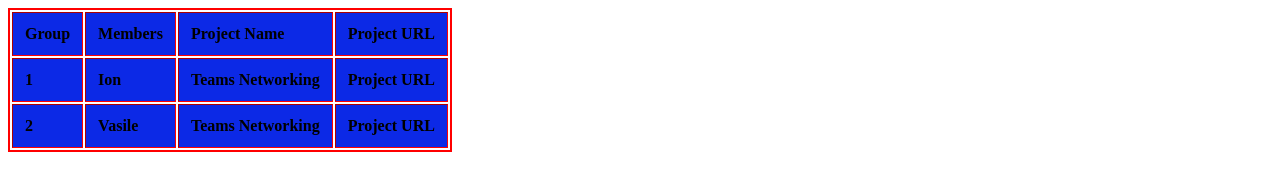
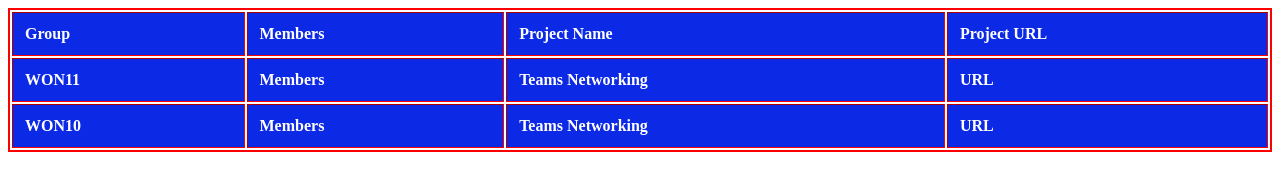
Before and after one commit to Mihai2702/Team-Networking, a plain HTML site: page index.html in a window 1280 px wide. Drawn offline with Linux system fonts and the light colour scheme.

Commit message:
html and css changes

```diff
--- a/index.html
+++ b/index.html
@@ -4,12 +4,11 @@
     <meta charset="UTF-8" />
     <meta http-equiv="X-UA-Compatible" content="IE=edge" />
     <meta name="viewport" content="width=device-width, initial-scale=1.0" />
-    <link rel="stylesheet" href="style.css">
+    <link rel="stylesheet" href="style.css" />
     <title>Document</title>
   </head>
   <body>
     <table class="table" border="1">
-              <tbody>
       <thead>
         <tr>
           <th>Group</th>
@@ -18,22 +17,20 @@
           <th>Project URL</th>
         </tr>
       </thead>
+      <tbody>
         <tr>
-        <th>1</th>
-        <th>Ion</th>
+          <th>WON11</th>
+          <th>Members</th>
           <th>Teams Networking</th>
-        <th>Project URL</th>
+          <th>URL</th>
         </tr>
-              <tfoot>
         <tr>
-            <th>2</th>
-            <th>Vasile</th>
+          <th>WON10</th>
+          <th>Members</th>
           <th>Teams Networking</th>
-            <th>Project URL</th>
+          <th>URL</th>
         </tr>
-      </tfoot>
       </tbody>
-
     </table>
     <footer></footer>
   </body>
--- a/style.css
+++ b/style.css
@@ -1,9 +1,10 @@
 .table {
+  width: 100%;
   border: 2px solid rgb(255, 0, 0);
 }
 .table th {
   padding: 12px;
   text-align: left;
   background-color: #0c29e6;
-  /* color: white; */
+  color: white;
 }
```
Lines whose indentation alone changed are shown as unchanged.
